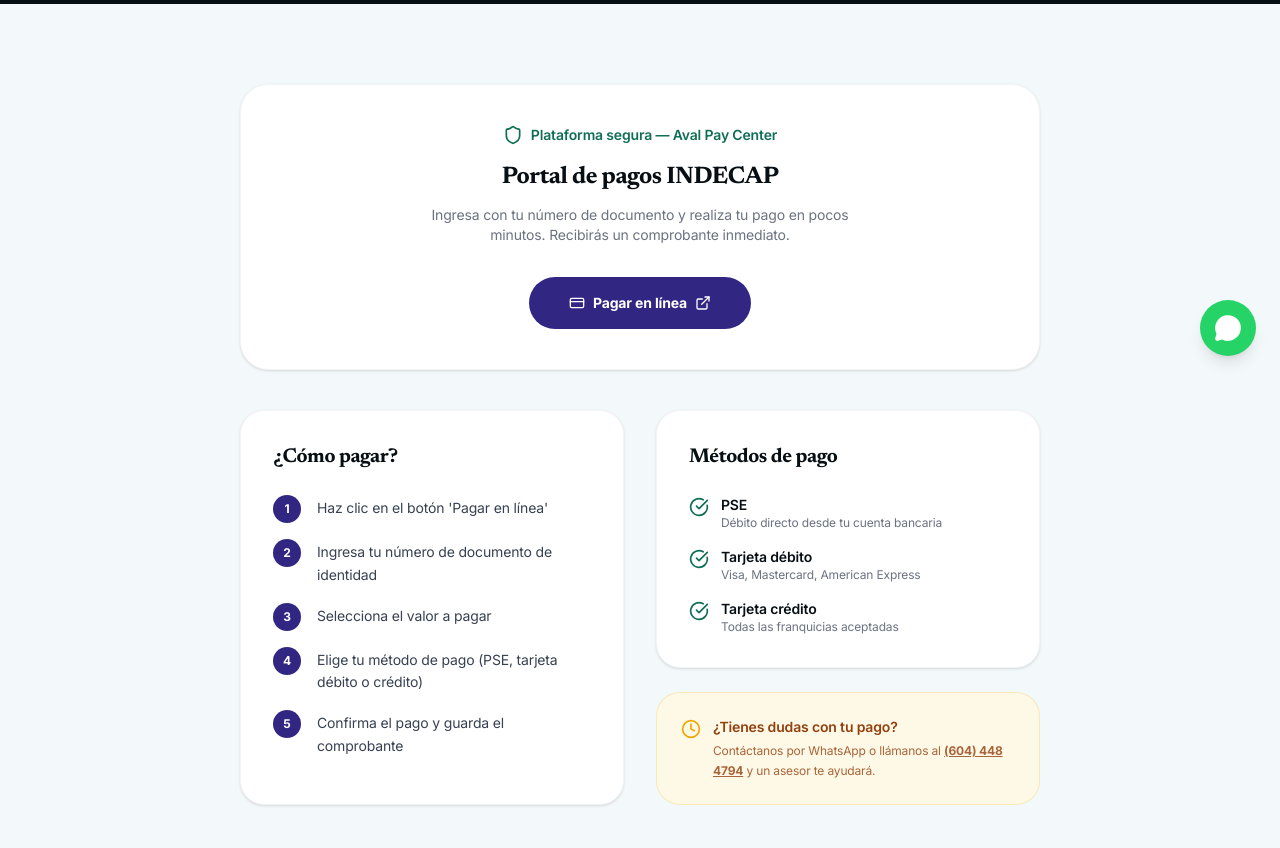
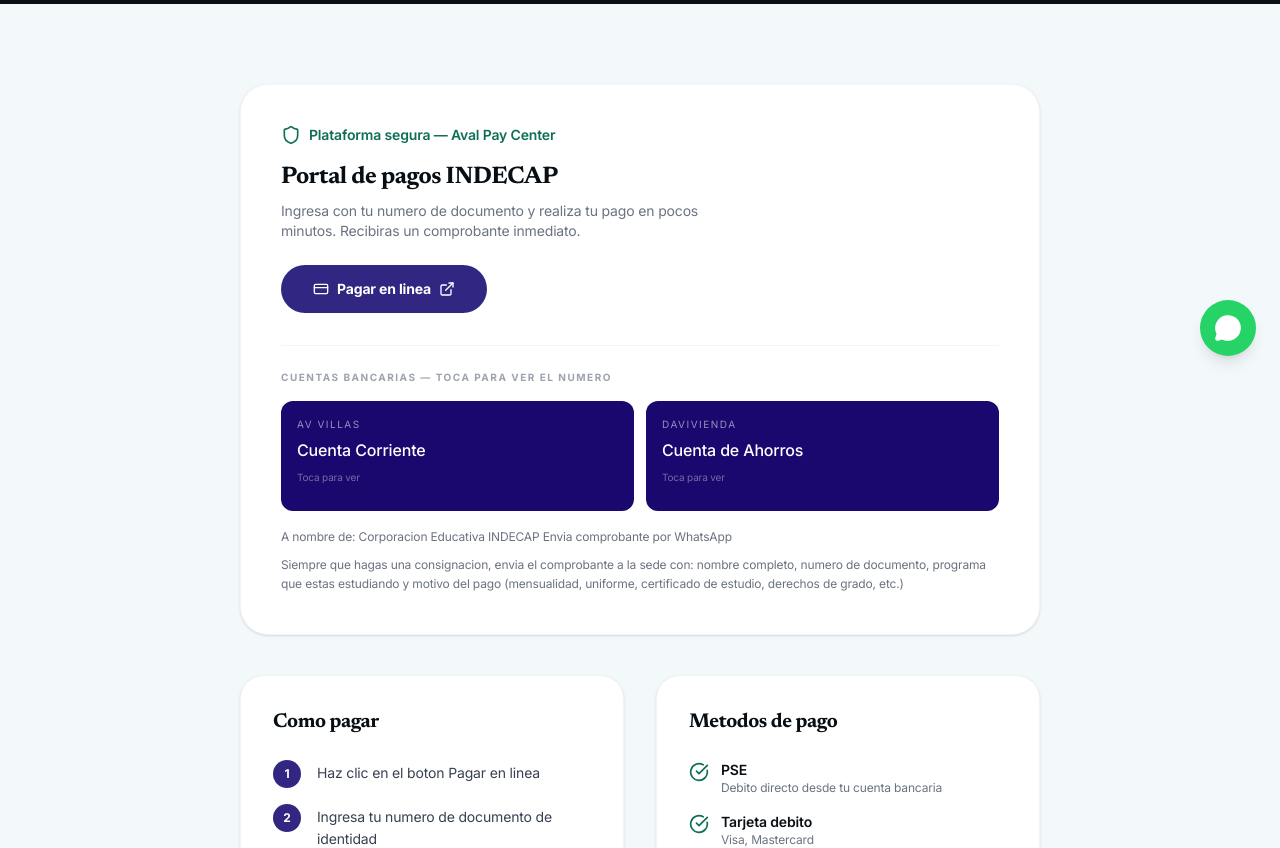
Before and after one commit to camilo2236/indecap-web, a Next.js app: page /pagos in a window 1280 px wide. Shown: the part 420-1268 px from the top of the page. Built offline with nearby package versions, Linux system fonts and the light colour scheme.

Commit message:
feat: flip cards pagos + tecnico laboral + privacidad testimonios + seguridad headers

```diff
--- a/next.config.ts
+++ b/next.config.ts
@@ -2,19 +2,67 @@ import type { NextConfig } from "next";
 
 const nextConfig: NextConfig = {
   images: {
-    // Activar optimización — Next.js convierte a WebP automáticamente
     unoptimized: false,
     formats: ["image/avif", "image/webp"],
     deviceSizes: [640, 750, 828, 1080, 1200, 1920],
     imageSizes: [16, 32, 48, 64, 96, 128, 256, 384],
     remotePatterns: [
-      // Permitir imágenes externas de RSS de noticias
-      { protocol: "https", hostname: "**" },
-    ],
+  { protocol: "https", hostname: "indecap.edu.co" },
+  { protocol: "https", hostname: "indecap-web.vercel.app" },
+  { protocol: "https", hostname: "**.vercel.app" },
+  { protocol: "https", hostname: "i.ytimg.com" },
+],
   },
+
+  async headers() {
+    return [
+      {
+        source: "/(.*)",
+        headers: [
+          // Evita clickjacking
+          { key: "X-Frame-Options", value: "SAMEORIGIN" },
+          // Evita sniffing de MIME type
+          { key: "X-Content-Type-Options", value: "nosniff" },
+          // Fuerza HTTPS por 1 año
+          { key: "Strict-Transport-Security", value: "max-age=31536000; includeSubDomains" },
+          // Controla info del referrer
+          { key: "Referrer-Policy", value: "strict-origin-when-cross-origin" },
+          // Deshabilita features innecesarias
+          { key: "Permissions-Policy", value: "camera=(), microphone=(), geolocation=()" },
+          // Cross-Origin policies
+          { key: "Cross-Origin-Opener-Policy", value: "same-origin" },
+          { key: "Cross-Origin-Embedder-Policy", value: "require-corp" },
+          // Content Security Policy
+          {
+            key: "Content-Security-Policy",
+            value: [
+              "default-src 'self'",
+              "script-src 'self' 'unsafe-inline' 'unsafe-eval' https://www.googletagmanager.com https://www.google-analytics.com",
+              "style-src 'self' 'unsafe-inline' https://fonts.googleapis.com",
+              "font-src 'self' https://fonts.gstatic.com",
+              "img-src 'self' data: blob: https://indecap.edu.co https://indecap-web.vercel.app https://*.vercel.app",
+              "connect-src 'self' https://api.resend.com https://www.google-analytics.com https://vitals.vercel-insights.com",
+              "frame-src 'none'",
+              "object-src 'none'",
+              "base-uri 'self'",
+              "form-action 'self'",
+            ].join("; "),
+          },
+        ],
+      },
+      // Headers especificos para las API routes
+      {
+        source: "/api/(.*)",
+        headers: [
+          { key: "X-Content-Type-Options", value: "nosniff" },
+          { key: "Cache-Control", value: "no-store, no-cache, must-revalidate" },
+        ],
+      },
+    ];
+  },
+
   async redirects() {
     return [
-      // ── PROGRAMAS TÉCNICOS ─────────────────────────────────────
       { source: "/programas-tecnicos", destination: "/programas", permanent: true },
       { source: "/programas-tecnicos/", destination: "/programas", permanent: true },
       { source: "/programas-tecnicos/auxiliar-en-enfermeria", destination: "/programas/enfermeria", permanent: true },
@@ -29,14 +77,12 @@ const nextConfig: NextConfig = {
       { source: "/programas-tecnicos/auxiliar-en-servicios-farmaceuticos/", destination: "/programas/farmacia", permanent: true },
       { source: "/programas-tecnicos/cosmetologia-y-estetica-integral", destination: "/programas/cosmetologia", permanent: true },
       { source: "/programas-tecnicos/cosmetologia-y-estetica-integral/", destination: "/programas/cosmetologia", permanent: true },
-      // ── PROGRAMAS POR SEDE ─────────────────────────────────────
       { source: "/programas-tecnicos-en-medellin", destination: "/contacto", permanent: true },
       { source: "/programas-tecnicos-en-medellin/", destination: "/contacto", permanent: true },
       { source: "/programas-tecnicos-en-envigado", destination: "/contacto", permanent: true },
       { source: "/programas-tecnicos-en-envigado/", destination: "/contacto", permanent: true },
       { source: "/programas-tecnicos-en-caldas", destination: "/contacto", permanent: true },
       { source: "/programas-tecnicos-en-caldas/", destination: "/contacto", permanent: true },
-      // ── CURSOS Y DIPLOMADOS ────────────────────────────────────
       { source: "/cursos-y-diplomados", destination: "/educacion-continua", permanent: true },
       { source: "/cursos-y-diplomados/", destination: "/educacion-continua", permanent: true },
       { source: "/cursos-y-diplomados/soporte-vital-basico-rcp", destination: "/cursos/rcp", permanent: true },
@@ -51,7 +97,6 @@ const nextConfig: NextConfig = {
       { source: "/cursos-y-diplomados/diplomado-de-vacunacion/", destination: "/cursos/vacunacion", permanent: true },
       { source: "/cursos-y-diplomados/diplomado-atencion-integral-a-la-victima-de-la-violencia-sexual-codigo-fucsia", destination: "/cursos/codigo-fucsia", permanent: true },
       { source: "/cursos-y-diplomados/diplomado-atencion-integral-a-la-victima-de-la-violencia-sexual-codigo-fucsia/", destination: "/cursos/codigo-fucsia", permanent: true },
-      // ── SEDES ─────────────────────────────────────────────────
       { source: "/contactenos", destination: "/contacto", permanent: true },
       { source: "/contactenos/", destination: "/contacto", permanent: true },
       { source: "/sedes", destination: "/contacto", permanent: true },
@@ -62,8 +107,6 @@ const nextConfig: NextConfig = {
       { source: "/envigado/", destination: "/sedes/envigado", permanent: true },
       { source: "/caldas", destination: "/sedes/caldas", permanent: true },
       { source: "/caldas/", destination: "/sedes/caldas", permanent: true },
-      // ── /sedes/ciudad/ — páginas propias, sin redirect ────────
-      // ── OTRAS PÁGINAS ──────────────────────────────────────────
       { source: "/blog", destination: "/noticias", permanent: true },
       { source: "/blog/", destination: "/noticias", permanent: true },
       { source: "/convenios", destination: "/", permanent: true },
--- a/src/app/pagos/page.tsx
+++ b/src/app/pagos/page.tsx
@@ -1,41 +1,128 @@
-import type { Metadata } from "next";
+"use client";
+
 import { ExternalLink, CreditCard, Shield, Clock, CheckCircle } from "lucide-react";
-
-export const metadata: Metadata = {
-  title: "Pagos en Línea | INDECAP",
-  description:
-    "Realiza el pago de tu matrícula o cuotas de INDECAP de forma segura en línea a través de Aval Pay Center.",
-};
+import { useState } from "react";
 
 const pasos = [
-  "Haz clic en el botón 'Pagar en línea'",
-  "Ingresa tu número de documento de identidad",
+  "Haz clic en el boton Pagar en linea",
+  "Ingresa tu numero de documento de identidad",
   "Selecciona el valor a pagar",
-  "Elige tu método de pago (PSE, tarjeta débito o crédito)",
+  "Elige tu metodo de pago (PSE o tarjeta debito)",
   "Confirma el pago y guarda el comprobante",
 ];
 
 const metodos = [
-  { name: "PSE", desc: "Débito directo desde tu cuenta bancaria" },
-  { name: "Tarjeta débito", desc: "Visa, Mastercard, American Express" },
-  { name: "Tarjeta crédito", desc: "Todas las franquicias aceptadas" },
+  { name: "PSE", desc: "Debito directo desde tu cuenta bancaria" },
+  { name: "Tarjeta debito", desc: "Visa, Mastercard" },
 ];
+
+const cuentas = [
+  { banco: "AV Villas", tipo: "Cuenta Corriente", numero: "477007363" },
+  { banco: "Davivienda", tipo: "Cuenta de Ahorros", numero: "036370192084" },
+];
+
+function FlipCard({ cuenta }: { cuenta: typeof cuentas[0] }) {
+  const [flipped, setFlipped] = useState(false);
+  const [copied, setCopied] = useState(false);
+
+  const handleCopy = (e: React.MouseEvent) => {
+    e.stopPropagation();
+    navigator.clipboard.writeText(cuenta.numero);
+    setCopied(true);
+    setTimeout(() => setCopied(false), 2000);
+  };
+
+  return (
+    <div
+      onClick={() => setFlipped(!flipped)}
+      style={{ perspective: "800px", cursor: "pointer", height: "110px", flex: 1, minWidth: "140px" }}
+    >
+      <div
+        style={{
+          position: "relative",
+          width: "100%",
+          height: "100%",
+          transition: "transform 0.55s cubic-bezier(0.4,0,0.2,1)",
+          transformStyle: "preserve-3d",
+          transform: flipped ? "rotateY(180deg)" : "rotateY(0deg)",
+        }}
+      >
+        <div
+          style={{
+            position: "absolute",
+            inset: 0,
+            backfaceVisibility: "hidden",
+            borderRadius: "12px",
+            padding: "16px",
+            boxSizing: "border-box",
+            background: "#1a086e",
+          }}
+        >
+          <p style={{ fontSize: "10px", color: "rgba(255,255,255,0.55)", letterSpacing: "1.5px", textTransform: "uppercase", margin: "0 0 6px" }}>
+            {cuenta.banco}
+          </p>
+          <p style={{ fontSize: "16px", fontWeight: 500, color: "white", margin: 0 }}>
+            {cuenta.tipo}
+          </p>
+          <p style={{ fontSize: "10px", color: "rgba(255,255,255,0.4)", margin: "8px 0 0" }}>
+            Toca para ver
+          </p>
+        </div>
+
+        <div
+          style={{
+            position: "absolute",
+            inset: 0,
+            backfaceVisibility: "hidden",
+            borderRadius: "12px",
+            padding: "16px",
+            boxSizing: "border-box",
+            transform: "rotateY(180deg)",
+            background: "#f4f4ff",
+            border: "1px solid #1a086e20",
+          }}
+        >
+          <p style={{ fontSize: "10px", color: "#1a086e", opacity: 0.6, textTransform: "uppercase", letterSpacing: "1px", margin: "0 0 4px" }}>
+            Num. de cuenta
+          </p>
+          <p style={{ fontSize: cuenta.numero.length > 10 ? "17px" : "20px", fontWeight: 500, color: "#1a086e", margin: 0, letterSpacing: "1px" }}>
+            {cuenta.numero}
+          </p>
+          <button
+            onClick={handleCopy}
+            style={{
+              marginTop: "8px",
+              fontSize: "11px",
+              padding: "4px 12px",
+              borderRadius: "99px",
+              border: "1px solid #1a086e30",
+              background: "transparent",
+              color: "#1a086e",
+              cursor: "pointer",
+            }}
+          >
+            {copied ? "Copiado!" : "Copiar"}
+          </button>
+        </div>
+      </div>
+    </div>
+  );
+}
 
 export default function PagosPage() {
   return (
     <main className="min-h-screen bg-[#F3F8FA]">
 
-      {/* HERO */}
       <section className="bg-[#080F14] pt-32 pb-16">
         <div className="container mx-auto px-6 lg:px-12 text-center">
           <div className="inline-flex items-center justify-center h-16 w-16 rounded-2xl bg-[#312783]/30 border border-[#312783]/50 mb-6 mx-auto">
             <CreditCard className="h-8 w-8 text-[#FFD166]" />
           </div>
           <h1 className="font-[family-name:var(--font-playfair)] text-[clamp(2rem,4vw,3rem)] font-black text-white mb-4">
-            Pagos en Línea
+            Pagos en Linea
           </h1>
-          <p className="text-white/60 text-lg max-w-xl mx-auto font-[family-name:var(--font-dm-sans)] font-light">
-            Paga tu matrícula o cuotas de forma rápida y segura desde cualquier lugar.
+          <p className="text-white/60 text-lg max-w-xl mx-auto font-light">
+            Paga tu matricula o cuotas de forma rapida y segura desde cualquier lugar.
           </p>
         </div>
       </section>
@@ -43,36 +130,53 @@ export default function PagosPage() {
       <section className="py-16 lg:py-20">
         <div className="container mx-auto px-6 lg:px-12 max-w-4xl">
 
-          {/* CTA Principal */}
-          <div className="rounded-[28px] bg-white border border-gray-100 shadow-sm p-10 text-center mb-10">
-            <div className="flex items-center justify-center gap-2 mb-4">
+          {/* Tarjeta principal con PSE + cuentas integradas */}
+          <div className="rounded-[28px] bg-white border border-gray-100 shadow-sm p-10 mb-10">
+            <div className="flex items-center gap-2 mb-4">
               <Shield className="h-5 w-5 text-[#0F6E56]" />
               <span className="text-sm font-semibold text-[#0F6E56]">Plataforma segura — Aval Pay Center</span>
             </div>
-            <h2 className="font-[family-name:var(--font-playfair)] text-2xl font-bold text-[#080F14] mb-3">
+            <h2 className="font-[family-name:var(--font-playfair)] text-2xl font-bold text-[#080F14] mb-2">
               Portal de pagos INDECAP
             </h2>
-            <p className="text-[#6B7280] text-sm mb-8 max-w-md mx-auto font-[family-name:var(--font-dm-sans)]">
-              Ingresa con tu número de documento y realiza tu pago en pocos minutos. Recibirás un comprobante inmediato.
+            <p className="text-[#6B7280] text-sm mb-6 max-w-md">
+              Ingresa con tu numero de documento y realiza tu pago en pocos minutos. Recibiras un comprobante inmediato.
             </p>
             <a
               href="https://www.avalpaycenter.com/wps/portal/portal-de-pagos/web/pagos-aval/resultado-busqueda/realizar-pago?idConv=00003179&origen=buscar"
               target="_blank"
               rel="noopener noreferrer"
-              className="inline-flex items-center gap-2 rounded-full bg-[#312783] px-10 py-4 font-[family-name:var(--font-dm-sans)] text-sm font-bold text-white transition-all hover:bg-[#312783]/90 hover:shadow-lg"
+              className="inline-flex items-center gap-2 rounded-full bg-[#312783] px-8 py-3.5 text-sm font-bold text-white transition-all hover:bg-[#312783]/90 hover:shadow-lg mb-8"
             >
               <CreditCard className="h-4 w-4" />
-              Pagar en línea
+              Pagar en linea
               <ExternalLink className="h-4 w-4" />
             </a>
+
+            {/* Divisor */}
+            <div className="border-t border-gray-100 pt-6">
+              <p className="text-[10px] font-bold uppercase tracking-[1.5px] text-[#9CA3AF] mb-4">
+                Cuentas bancarias — toca para ver el numero
+              </p>
+              <div className="flex gap-3 flex-wrap">
+                {cuentas.map((c) => (
+                  <FlipCard key={c.banco} cuenta={c} />
+                ))}
+              </div>
+              <p className="text-xs text-[#6B7280] mt-4 leading-relaxed">
+  A nombre de: Corporacion Educativa INDECAP Envia comprobante por WhatsApp
+</p>
+<p className="text-xs text-[#6B7280] mt-2 leading-relaxed">
+  Siempre que hagas una consignacion, envia el comprobante a la sede con: nombre completo, numero de documento, programa que estas estudiando y motivo del pago (mensualidad, uniforme, certificado de estudio, derechos de grado, etc.)
+</p>
+            </div>
           </div>
 
           <div className="grid md:grid-cols-2 gap-8">
 
-            {/* Pasos */}
             <div className="rounded-[24px] bg-white border border-gray-100 shadow-sm p-8">
               <h3 className="font-[family-name:var(--font-playfair)] text-xl font-bold text-[#080F14] mb-6">
-                ¿Cómo pagar?
+                Como pagar
               </h3>
               <div className="space-y-4">
                 {pasos.map((paso, i) => (
@@ -83,19 +187,16 @@ export default function PagosPage() {
                     >
                       {i + 1}
                     </div>
-                    <p className="text-sm text-[#374151] font-[family-name:var(--font-dm-sans)] leading-relaxed pt-0.5">
-                      {paso}
-                    </p>
+                    <p className="text-sm text-[#374151] leading-relaxed pt-0.5">{paso}</p>
                   </div>
                 ))}
               </div>
             </div>
 
-            {/* Métodos + Info */}
             <div className="flex flex-col gap-6">
               <div className="rounded-[24px] bg-white border border-gray-100 shadow-sm p-8">
                 <h3 className="font-[family-name:var(--font-playfair)] text-xl font-bold text-[#080F14] mb-6">
-                  Métodos de pago
+                  Metodos de pago
                 </h3>
                 <div className="space-y-4">
                   {metodos.map((m) => (
@@ -114,17 +215,18 @@ export default function PagosPage() {
                 <div className="flex gap-3">
                   <Clock className="h-5 w-5 text-[#F0A500] shrink-0 mt-0.5" />
                   <div>
-                    <p className="text-sm font-semibold text-[#92400E] mb-1">¿Tienes dudas con tu pago?</p>
+                    <p className="text-sm font-semibold text-[#92400E] mb-1">Tienes dudas con tu pago?</p>
                     <p className="text-xs text-[#92400E]/80 leading-relaxed">
-                      Contáctanos por WhatsApp o llámanos al{" "}
+                      Contactanos por WhatsApp o llamanos al{" "}
                       <a href="tel:6044484794" className="font-bold underline">(604) 448 4794</a>{" "}
-                      y un asesor te ayudará.
+                      y un asesor te ayudara.
                     </p>
                   </div>
                 </div>
               </div>
             </div>
           </div>
+
         </div>
       </section>
     </main>
```
Also changed, not shown: src/app/api/admision/route.ts (+82 -60 lines), src/app/api/inscripcion/route.ts (+64 -11 lines), src/app/programas/page.tsx (+24 -26 lines), src/data/testimoniosPorPrograma.ts (+24 -24 lines).
